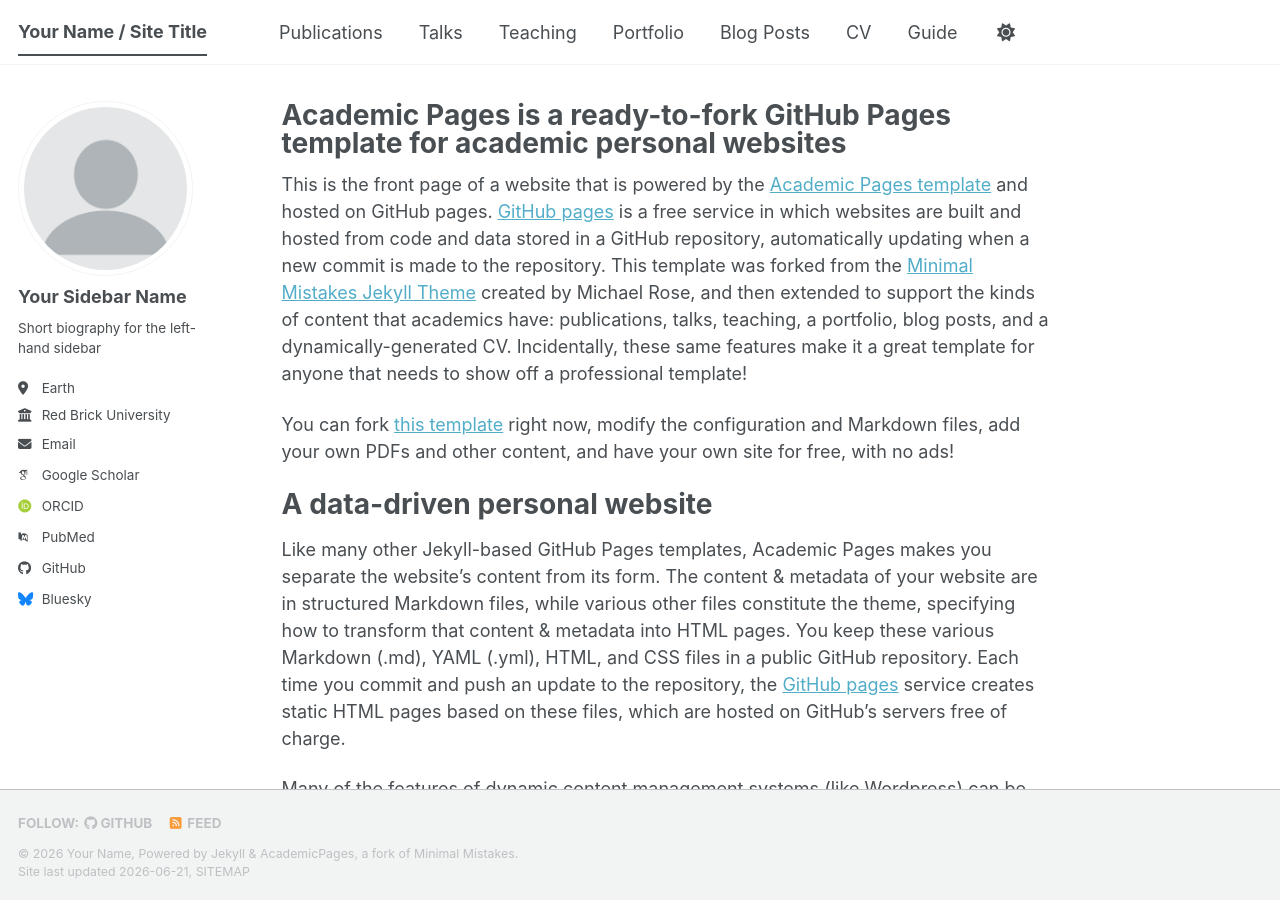
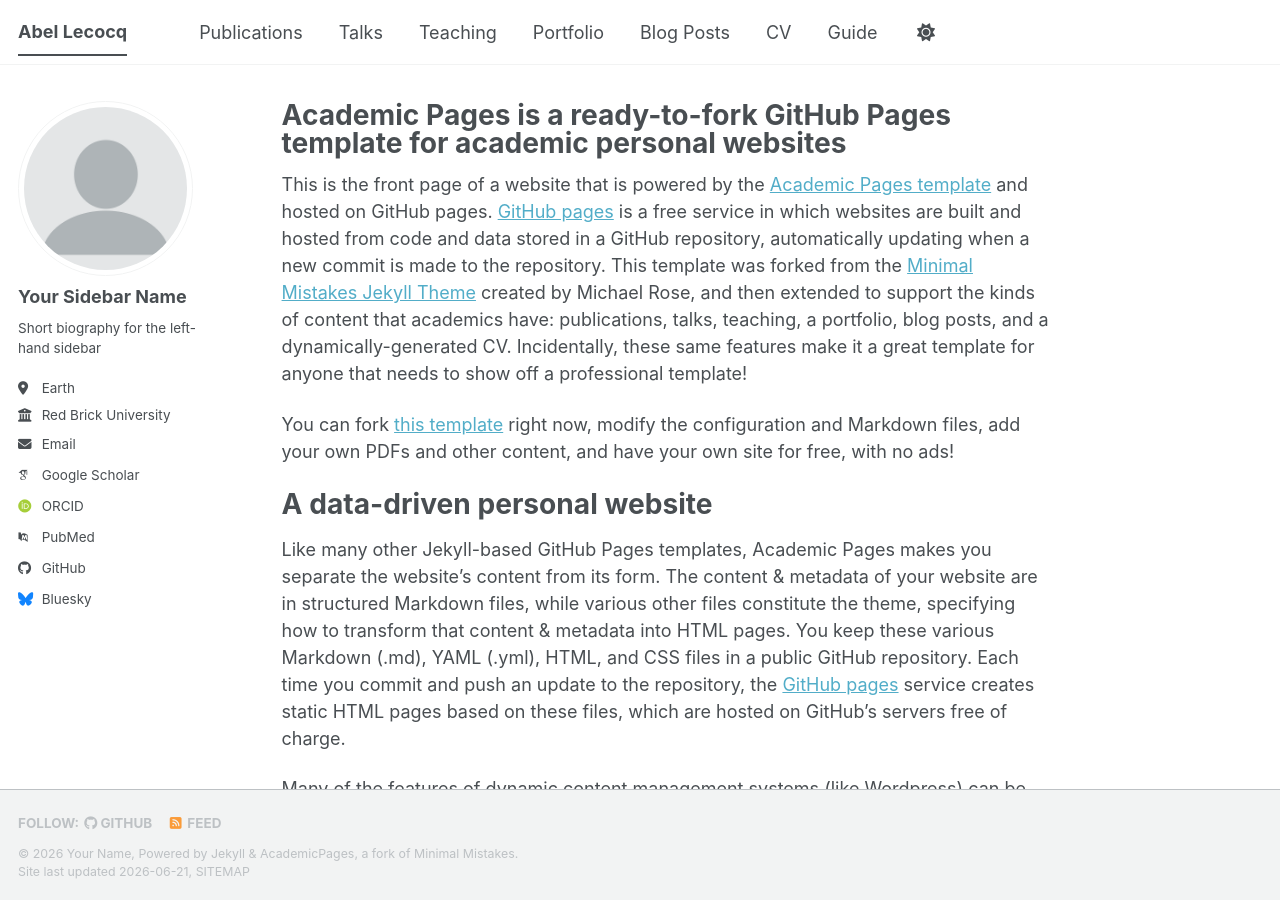
Before and after one commit to Abelccq/Abelccq.github.io, a Jekyll site: the page built from _pages/about.md, in a window 1280 px wide and 900 px high. Built offline with Jekyll 4.4.1, drawn with Linux system fonts in a browser that asks for light colours; some web fonts are replaced; a script bundle is joined from its source files by our own code; library files that are not in the unit come from our copies; part of the change alters nothing that is shown.

Commit message:
Change site title and description in config
Updated site title and description to reflect the owner's identity and academic focus.

```diff
--- a/_config.yml
+++ b/_config.yml
@@ -9,10 +9,10 @@
 # Basic Site Settings
 locale                   : "en-US"
 site_theme               : "default" # The available themes options are "default", "air", "sunrise", "mint", "dirt" and "contrast"
-title                    : "Your Name / Site Title"
+title                    : "Abel Lecocq"
 title_separator          : "-"
 name                     : &name "Your Name"
-description              : &description "Your Name's academic portfolio"   # Update this with a general description of your site, this is the default if not overridden by a page
+description              : &description "Biomedical engineering student at ESIR in Rennes, France. Focused on signal processing for EEG signal analysis. Interested in network neuroscience and now exploring how spectral graph theory reveals brain connectivity."   # Update this with a general description of your site, this is the default if not overridden by a page
 url                      : https://academicpages.github.io # The base hostname & protocol for your site e.g. "https://[your GitHub username].github.io",
                                                            # or if you already have some other page hosted on Github then use "https://[your GitHub username].github.io/[Your Repo Name]"
 baseurl                  : "" # the subpath of your site, e.g. "/blog"
```
